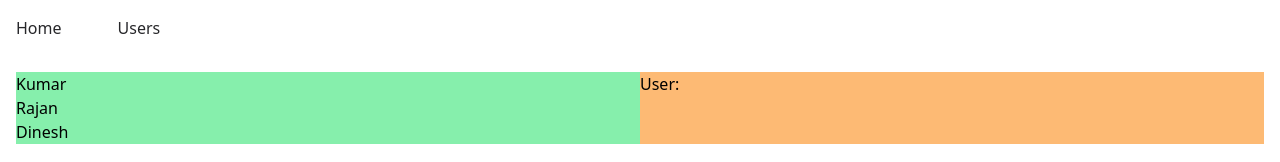
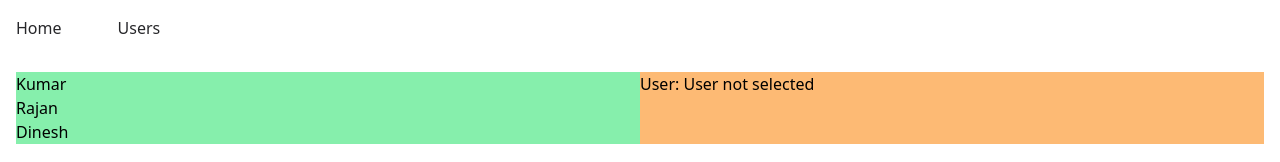
Before and after one commit to Gaulepal/react-mosh-nested-routing, a React (Vite) app: page / in a window 1280 px wide. Shown: the top 162 px of the page. Built offline with nearby package versions, Linux system fonts and the light colour scheme.

Commit message:
add condition to render the user details

```diff
--- a/src/routing/UserDetailPage.tsx
+++ b/src/routing/UserDetailPage.tsx
@@ -4,7 +4,7 @@ const UserDetailPage = () => {
   const params = useParams();
   console.log('parama object::', params);
 
-  return <p>User: {params.id}</p>;
+  return <p>User: {params.id ? params.id : 'User not selected'}</p>;
 };
 
 export default UserDetailPage;
```
